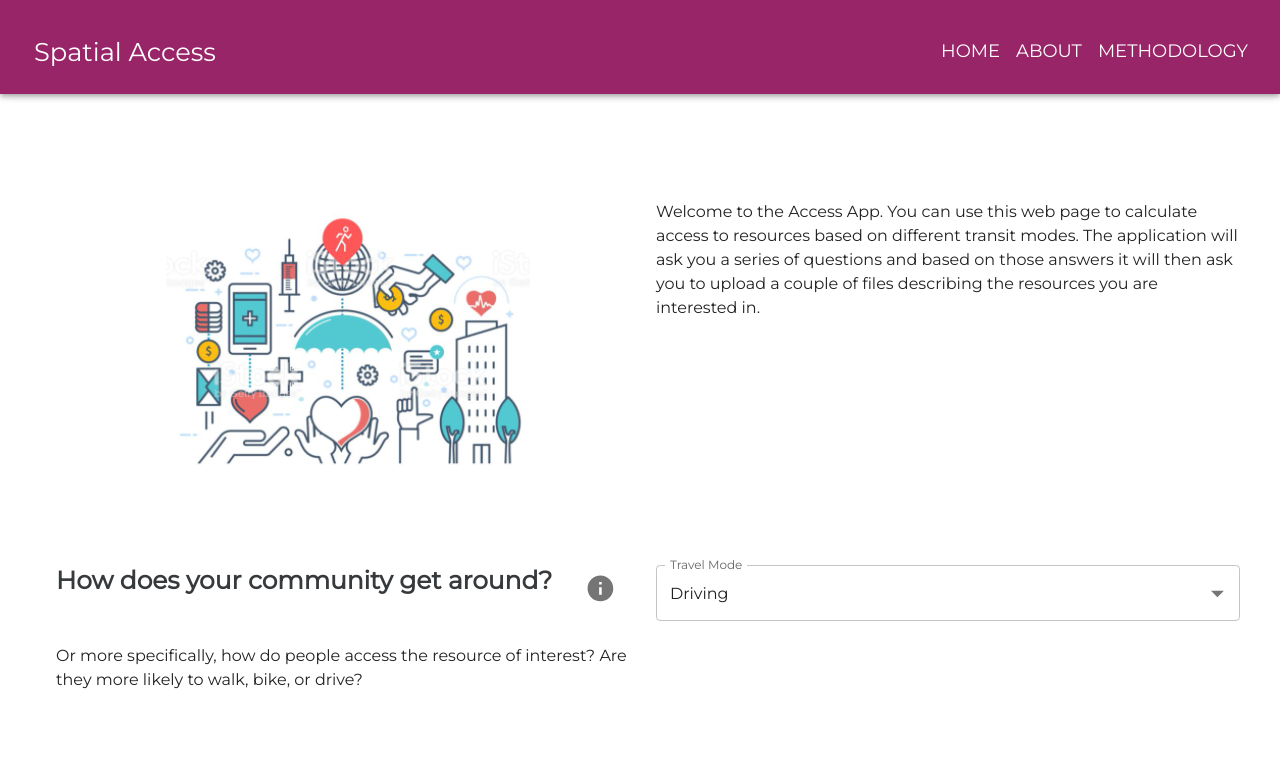
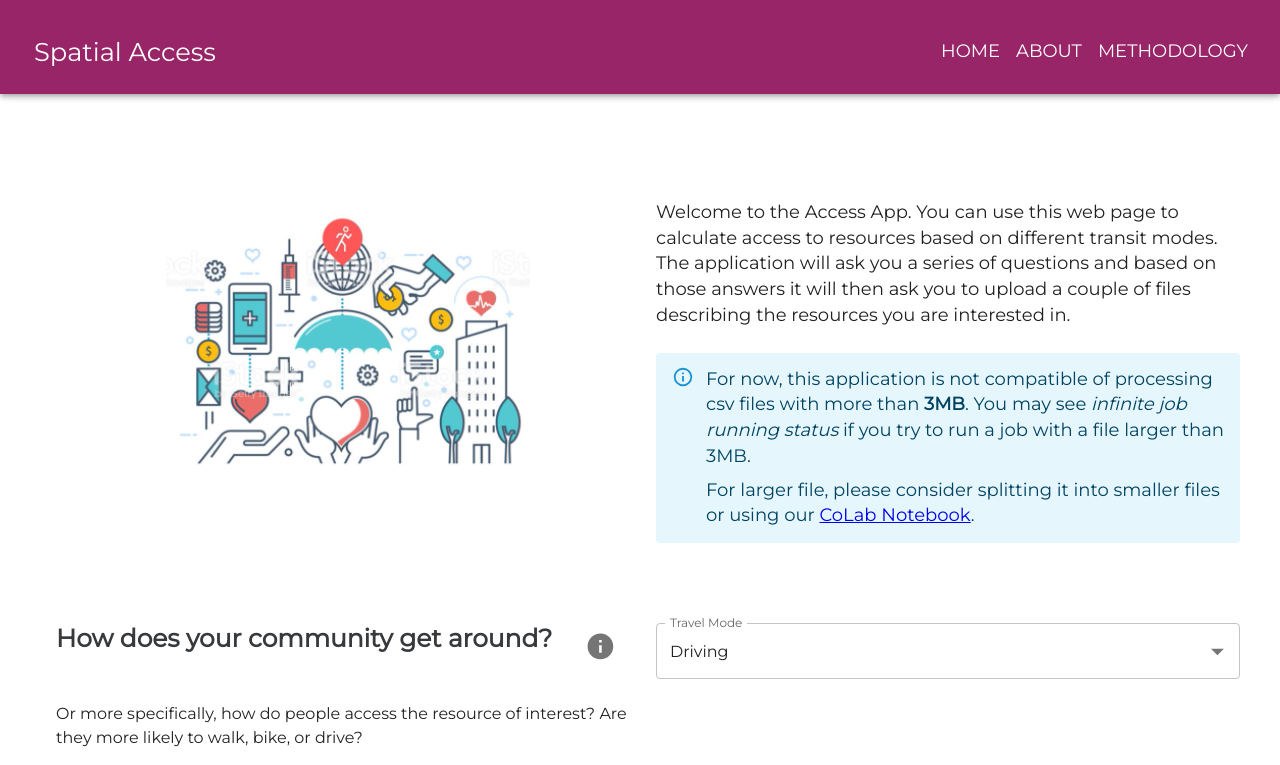
Before and after one commit to healthyregions/spatial-access, a React (Create React App) app in the folder access_frontend/: page / in a window 1280 px wide. Shown: the top 765 px of the page. Built offline with nearby package versions, Linux system fonts and the light colour scheme.

Commit message:
#16 and #17 add messages for 3MB limit and link to colab

```diff
--- a/access_frontend/src/Pages/Home.tsx
+++ b/access_frontend/src/Pages/Home.tsx
@@ -2,6 +2,7 @@ import React, { useLayoutEffect, useState } from "react";
 
 import "../App.css";
 import {
+	Alert,
 	Box,
 	Button,
 	Grid,
@@ -28,25 +29,25 @@ import WeightSelectionSection from "../Components/Sections/WeightSelectionSectio
 import ModelSelectionSection from "../Components/Sections/ModelSelectionSection";
 import DestinationInputFormatSection from "../Components/Sections/DestinationsInputFormatSection";
 import DestinationFileUploadSection from "../Components/Sections/DestinationFileUploadSection";
-import OutputFormatSection from "../Components/Sections/OutputFormatSection"
-import JobRunnerSection from '../Components/Sections/JobRunnerSection'
-import {useJob} from "../Hooks/useJob";
-
+import OutputFormatSection from "../Components/Sections/OutputFormatSection";
+import JobRunnerSection from "../Components/Sections/JobRunnerSection";
+import { useJob } from "../Hooks/useJob";
+import { compareWithNumber } from "../../../../../PDL/pdl-original/src/components/shared/TableCompareFunctions";
 
 export interface SectionComponentSpec {
 	job: Job;
 	onUpdate: (j: Partial<Job>) => void;
-  resetJob: ()=>void;
+	resetJob: () => void;
 }
 
 export interface SectionSpec {
-  name: string,
+	name: string;
 	canProgress: (j: Job) => boolean;
 	shouldShow: (j: Job, step: number) => boolean;
 	component: React.FC<SectionComponentSpec>;
 	prompt: (j: Job) => string;
 	tooltip: (j: Job) => string;
-  additionalDescription?: React.FC<{job: Job}>;
+	additionalDescription?: React.FC<{ job: Job }>;
 }
 
 const Sections: SectionSpec[] = [
@@ -62,11 +63,11 @@ const Sections: SectionSpec[] = [
 	DestinationInputFormatSection,
 	DestinationFileUploadSection,
 	OutputFormatSection,
-  JobRunnerSection
+	JobRunnerSection,
 ];
 
 function HomePage() {
-  const {job,setJob,resetJob} = useJob()
+	const { job, setJob, resetJob } = useJob();
 
 	const [step, setStep] = useState<number>(0);
 	useLayoutEffect(() => {
@@ -74,20 +75,21 @@ function HomePage() {
 	}, [step]);
 
 	const handleUpdate = (j: Partial<Job>) => {
-    if(job){
+		if (job) {
 			setJob({ ...job, ...j });
 		}
 	};
-  const ActiveSections = Sections.filter((section) =>{
-    if(job){
-       return section.shouldShow(job, step)
-    }
-    else{
-     return false
+	const ActiveSections = Sections.filter((section) => {
+		if (job) {
+			return section.shouldShow(job, step);
+		} else {
+			return false;
 		}
 	});
 
-  const canProgress = job ? ActiveSections.slice(-1)[0].canProgress(job) : false;
+	const canProgress = job
+		? ActiveSections.slice(-1)[0].canProgress(job)
+		: false;
 
 	return (
 		<Box
@@ -106,21 +108,67 @@ function HomePage() {
 				rowSpacing={10}
 				columnSpacing={2}
 			>
-         <Grid item xs={12} md={6} lg={6} className="fade-in" spacing={12} textAlign='center'>
-                <img src="/calculate_pic.png" alt="A graphic denoting calculation"  />
+				<Grid
+					item
+					xs={12}
+					md={6}
+					lg={6}
+					className="fade-in"
+					spacing={12}
+					textAlign="center"
+				>
+					<img src="/calculate_pic.png" alt="A graphic denoting calculation" />
 				</Grid>
-              <Grid item xs={12} md={6} lg={6} className="fade-in" sx={{width:"100%"}}>
-                <Typography variant='body1'>
-                Welcome to the Access App. You can use this web page to calculate access to resources based on different transit modes.
-                The application will ask you a series of questions and based on those answers it will then ask you to upload a couple of files
-                describing the resources you are interested in.
+				<Grid
+					item
+					xs={12}
+					md={6}
+					lg={6}
+					className="fade-in"
+					sx={{ width: "100%" }}
+				>
+					<Typography variant="body2" sx={{ mb: 3 }}>
+						Welcome to the Access App. You can use this web page to calculate
+						access to resources based on different transit modes. The
+						application will ask you a series of questions and based on those
+						answers it will then ask you to upload a couple of files describing
+						the resources you are interested in.
 					</Typography>
+					<Alert severity="info">
+						<Box sx={{ mb: 1 }}>
+							For now, this application is not compatible of processing csv
+							files with more than <b>3MB</b>. You may see <i>infinite job running
+							status</i> if you try to run a job with a file larger than 3MB.
+						</Box>
+						<Box>
+							For larger file, please consider splitting it into
+							smaller files or using our{" "}
+							<a href="https://colab.research.google.com/drive/1KXdKgKnXiRlKOuiSDVaBzplr7nrKy64B?usp=sharing#scrollTo=cmHary0c6CNn">
+								CoLab Notebook
+							</a>
+							.
+						</Box>
+					</Alert>
 				</Grid>
-          {job && ActiveSections.map((section, i) => {
+				{job &&
+					ActiveSections.map((section, i) => {
 						return (
 							<>
-              <Grid item xs={12} md={6} lg={6} className="fade-in" spacing={12}>
-                <Stack direction="row" spacing={1} alignItems="flex-start" justifyContent="space-between"  sx={{mr: 2, mb: 4}}>
+								<Grid
+									item
+									xs={12}
+									md={6}
+									lg={6}
+									className="fade-in"
+									spacing={12}
+								>
+									<Stack
+										direction="row"
+										spacing={1}
+										alignItems="flex-start"
+										justifyContent="space-between"
+										sx={{ mr: 2, mb: 4 }}
+									>
 										<Typography variant="h4" fontWeight="bold" color="#373a3c">
 											{section.prompt(job)}
 										</Typography>
@@ -130,28 +178,41 @@ function HomePage() {
 											</IconButton>
 										</Tooltip>
 									</Stack>
-                {!!section.additionalDescription && section.additionalDescription({job})}
+									{!!section.additionalDescription &&
+										section.additionalDescription({ job })}
 								</Grid>
-              <Grid item xs={12} md={6} lg={6} className="fade-in" sx={{width:"100%"}}>
-                {section.component({ job, onUpdate: handleUpdate, resetJob:resetJob })}
+								<Grid
+									item
+									xs={12}
+									md={6}
+									lg={6}
+									className="fade-in"
+									sx={{ width: "100%" }}
+								>
+									{section.component({
+										job,
+										onUpdate: handleUpdate,
+										resetJob: resetJob,
+									})}
 								</Grid>
 							</>
-          )}
-          )}
-          {job && (ActiveSections[ActiveSections.length-1].name!=="JobRunnerSection") &&
-          <Grid item xs={12} sx={{textAlign:"right"}}>
-
+						);
+					})}
+				{job &&
+					ActiveSections[ActiveSections.length - 1].name !==
+						"JobRunnerSection" && (
+						<Grid item xs={12} sx={{ textAlign: "right" }}>
 							<Button
 								sx={{ margin: "3rem auto" }}
 								size="large"
-            onClick={() => setStep(prev => prev + 1)}
+								onClick={() => setStep((prev) => prev + 1)}
 								variant="contained"
 								disabled={!canProgress}
 							>
 								Next
 							</Button>
 						</Grid>
-          }
+					)}
 			</Grid>
 		</Box>
 	);
```
Lines whose indentation alone changed are shown as unchanged.
